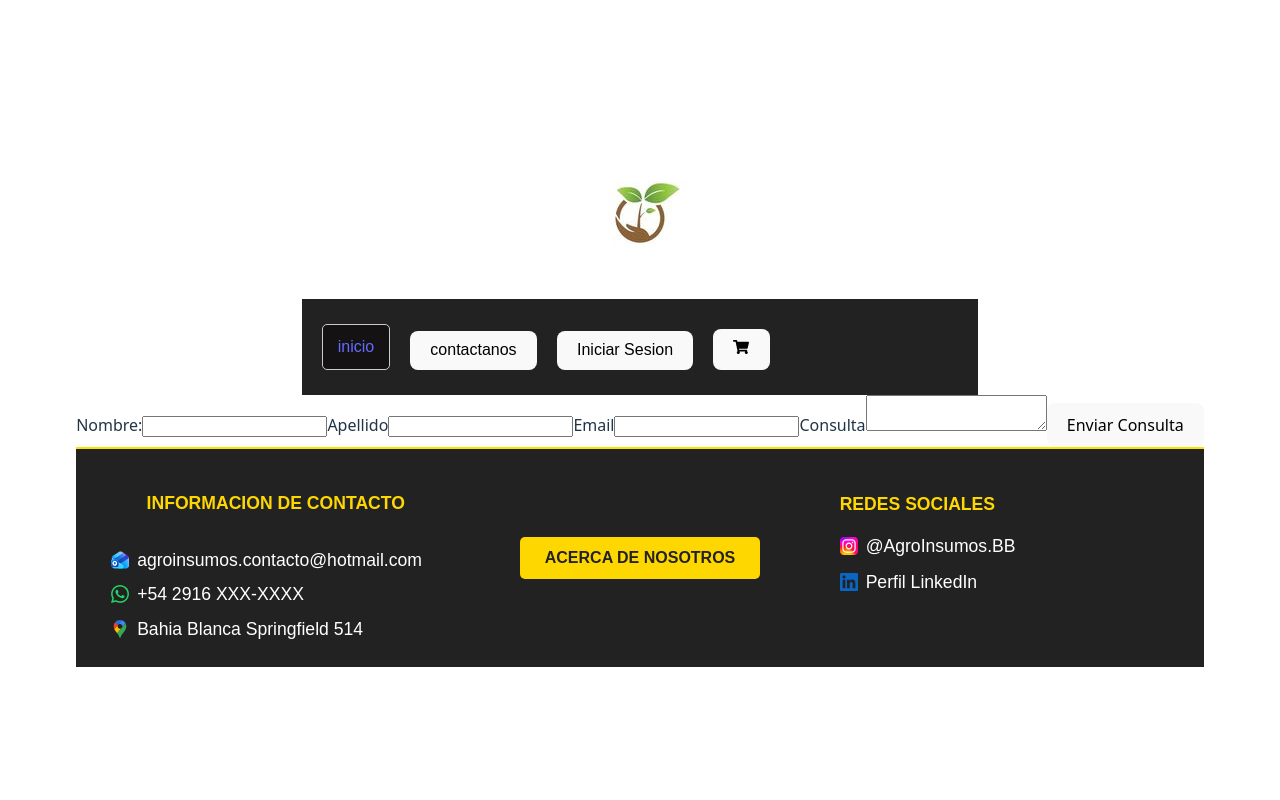
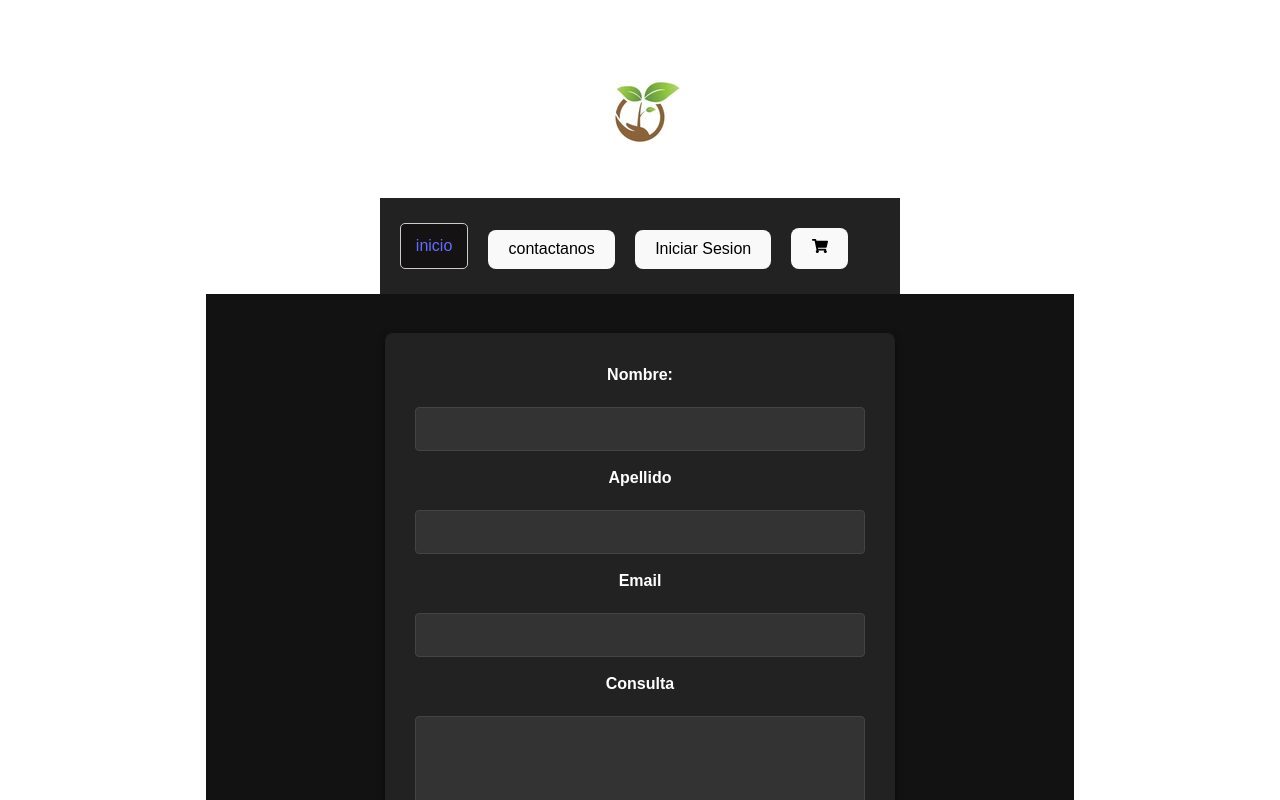
Before and after one commit to brunofernandez87/Eccomerce-Frontend, a React (Vite) app: page /contact in a window 1280 px wide. Shown: the top 800 px of the page. Built offline with nearby package versions, Linux system fonts and the light colour scheme.

Commit message:
contact css

```diff
--- a/src/components/contact.tsx
+++ b/src/components/contact.tsx
@@ -1,4 +1,5 @@
 import { useNavigate } from "react-router-dom";
+import "../styles/contact.css";
 
 export default function Contact() {
   const navigate = useNavigate();
@@ -7,7 +8,7 @@ export default function Contact() {
     navigate("/");
   }
   return (
-    <div>
+    <div className="contact-container">
       <form>
         <label htmlFor="name">Nombre:</label>
         <input type="text" name="name" required></input>
--- /dev/null
+++ b/src/styles/contact.css
@@ -0,0 +1,80 @@
+.contact-container {
+  display: flex;
+  justify-content: center;
+  align-items: center;
+  min-height: 80vh; /* Ocupa la mayor parte de la altura visible */
+  padding: 20px;
+  background-color: #121212; /* Fondo muy oscuro, ligeramente diferente al footer */
+  color: #ffffff;
+  font-family: Arial, sans-serif;
+}
+
+/* Estilo del formulario en sí */
+.contact-container form {
+  background-color: #222222; /* Fondo oscuro del formulario, similar al footer */
+  padding: 30px;
+  border-radius: 8px;
+  box-shadow: 0 4px 8px rgba(0, 0, 0, 0.5); /* Sombra para que destaque */
+  width: 100%;
+  max-width: 450px; /* Ancho máximo en escritorio */
+  display: flex;
+  flex-direction: column;
+  gap: 15px; /* Espacio entre los grupos de label/input */
+}
+
+/* Estilos de las etiquetas (labels) */
+.contact-container label {
+  font-weight: bold;
+  color: #ffffff;
+  margin-bottom: 5px;
+  display: block; /* Asegura que la etiqueta ocupe toda la línea */
+}
+
+/* Estilos para todos los campos de entrada (input y textarea) */
+.contact-container input[type="text"],
+.contact-container input[type="email"],
+.contact-container textarea {
+  width: 100%;
+  padding: 12px;
+  border: 1px solid #444444;
+  border-radius: 4px;
+  background-color: #333333; /* Fondo de campo oscuro */
+  color: #ffffff; /* Texto de entrada blanco */
+  font-size: 1em;
+  box-sizing: border-box; /* Incluye padding en el ancho */
+  transition: border-color 0.3s ease, box-shadow 0.3s ease;
+}
+
+/* Estilo del campo de texto de consulta */
+.contact-container textarea {
+  resize: vertical; /* Permite redimensionar solo verticalmente */
+  min-height: 120px;
+}
+
+/* Efecto al enfocar los campos */
+.contact-container input:focus,
+.contact-container textarea:focus {
+  border-color: #ffd700; /* Borde amarillo/dorado al hacer clic */
+  outline: none;
+  box-shadow: 0 0 5px rgba(255, 215, 0, 0.5);
+}
+
+/* Estilo del botón */
+.contact-container button {
+  background-color: #ffd700; /* Color de acento amarillo/dorado */
+  color: #222222; /* Texto oscuro */
+  border: none;
+  padding: 12px 20px;
+  border-radius: 4px;
+  font-size: 1.1em;
+  font-weight: bold;
+  cursor: pointer;
+  text-transform: uppercase;
+  margin-top: 10px;
+  transition: background-color 0.3s ease, transform 0.1s ease;
+}
+
+.contact-container button:hover {
+  background-color: #e6c200; /* Tono ligeramente más oscuro al pasar el mouse */
+  transform: translateY(-1px); /* Efecto sutil de elevación */
+}
```
